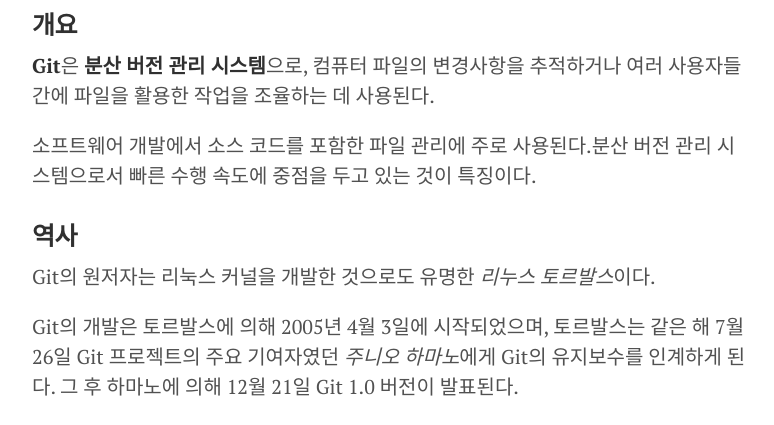
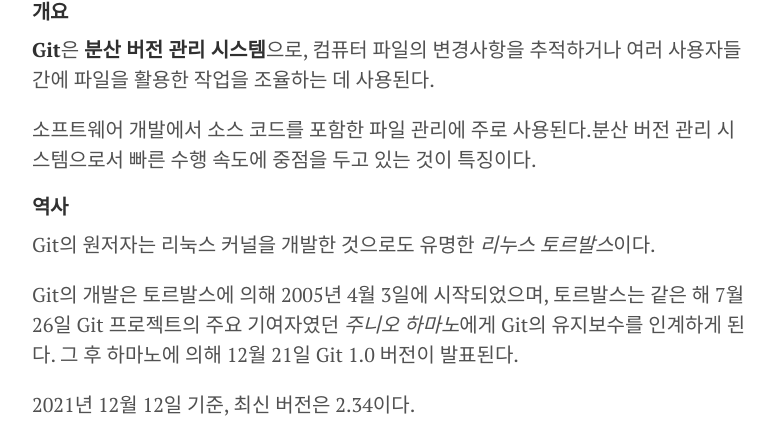
Before and after one commit to kkilme/kkilme.github.io, a Jekyll site: the page built from _posts/2021-12-12-Git & Github.md, in a window 1280 px wide. Shown: the part 680-1105 px from the top of the page, without its empty margins (248-1022 px from the left). Built offline with Jekyll 4.4.1, drawn with Linux system fonts in a browser that asks for light colours; comment, search, counter and statistics services are not loaded.

```diff
--- a/_posts/2021-12-12-Git & Github.md
+++ b/_posts/2021-12-12-Git & Github.md
@@ -13,13 +13,13 @@ comments : true
     <img src= "https://user-images.githubusercontent.com/80762534/145733853-5b273559-694a-4196-85b2-1dbad31fa9e5.png">
 </p>
 
-### **개요**
+#### **개요**
 
 **Git**은 **분산 버전 관리 시스템**으로, 컴퓨터 파일의 변경사항을 추적하거나 여러 사용자들 간에 파일을 활용한 작업을 조율하는 데 사용된다.
 
 소프트웨어 개발에서 소스 코드를 포함한 파일 관리에 주로 사용된다.분산 버전 관리 시스템으로서 빠른 수행 속도에 중점을 두고 있는 것이 특징이다.
 
-### **역사**
+#### **역사**
 
 Git의 원저자는 리눅스 커널을 개발한 것으로도 유명한 *리누스 토르발스*이다.
 
```
Also changed, not shown: _posts/2021-12-13-Jekyll & Static, Dynamic Site.md (+1 -1 lines).
